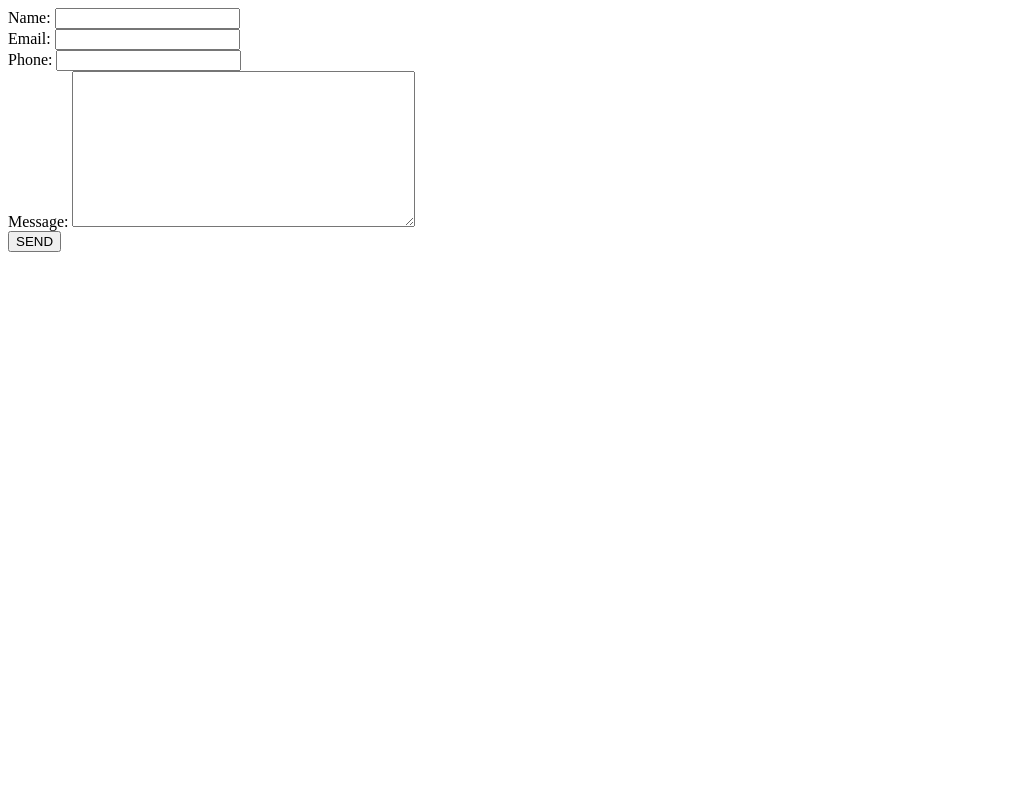
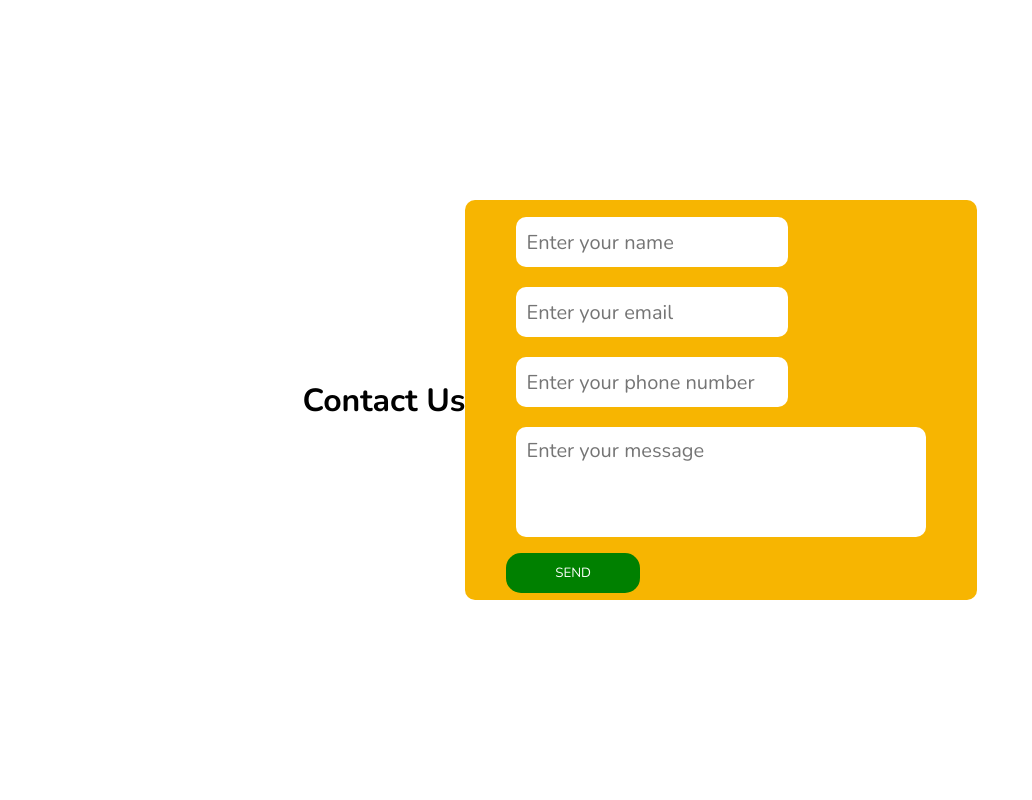
Before and after one commit to aniketjdv/contact_form, a Django app: page /contactform/ in a window 1280 px wide. Shown: the whole page, without its empty margins (0-1032 px from the left). Run offline with Django 5.2, Linux system fonts and the light colour scheme.

Commit message:
basic css work done

```diff
--- a/contact/api/models.py
+++ b/contact/api/models.py
@@ -1,5 +1,5 @@
 from django.db import models
-
+from django.utils import timezone
 # Create your models here.
 class Contact_Enquriy(models.Model):
     en_id=models.AutoField(primary_key=True)
@@ -7,3 +7,7 @@ class Contact_Enquriy(models.Model):
     email=models.CharField(max_length=50)
     phone=models.CharField(max_length=15)
     message=models.TextField()
+    date_added = models.DateTimeField(default=timezone.now)
+
+    def __str__(self) :
+        return self.name
--- a/contact/contact/settings.py
+++ b/contact/contact/settings.py
@@ -109,7 +109,7 @@ AUTH_PASSWORD_VALIDATORS = [
 
 LANGUAGE_CODE = 'en-us'
 
-TIME_ZONE = 'UTC'
+TIME_ZONE = 'Asia/Kolkata'
 
 USE_I18N = True
 
--- a/contact/contactform/admin.py
+++ b/contact/contactform/admin.py
@@ -2,4 +2,7 @@ from django.contrib import admin
 from api.models import Contact_Enquriy
 # Register your models here.
 
-admin.site.register(Contact_Enquriy)
+class ContactAdmin(admin.ModelAdmin):
+    list_display=['name','email','phone']
+
+admin.site.register(Contact_Enquriy,ContactAdmin)
--- a/contact/contactform/forms.py
+++ b/contact/contactform/forms.py
@@ -2,10 +2,19 @@ from django import forms
 from api.models import Contact_Enquriy
 
 class ContactForm(forms.ModelForm):
-    # name=forms.CharField(label="enter your name",max_length=50)
-    # email=forms.CharField(label="enter your Email",max_length=50)
-    # phone=forms.CharField(label="Enter your Phone no",max_length=15)
-    # message=forms.CharField(max_length=200)
     class Meta:
         model=Contact_Enquriy
-        fields='__all__'
+        fields=['name','email','phone','message']
+        widgets={
+            'name': forms.TextInput(attrs={'placeholder': 'Enter your name', 'class': 'form-control', 'aria-label': 'Name'}),
+            'email': forms.EmailInput(attrs={'placeholder': 'Enter your email', 'class': 'form-control', 'aria-label': 'Email'}),
+            'phone': forms.TextInput(attrs={'placeholder': 'Enter your phone number', 'class': 'form-control', 'aria-label': 'Phone'}),
+            'message': forms.Textarea(attrs={'placeholder': 'Enter your message', 'class': 'form-control', 'aria-label': 'Message'}),
+            }
+
+
+# class ContactForm(forms.Form):
+#     name=forms.CharField(label="Enter your name",max_length=50,help_text="Name")
+#     email=forms.CharField(label="Enter your Email",max_length=50)
+#     phone=forms.CharField(label="Enter your Phone no",max_length=15)
+#     message=forms.Textarea()
--- /dev/null
+++ b/contact/contactform/static/css/style.css
@@ -0,0 +1,68 @@
+*{
+    margin: 0;
+    padding: 0;
+    font-family: "Nunito", system-ui;
+}
+body{
+    background-color: slategray;
+}
+
+.form_container form div label{
+    display: none;
+}
+.form_container form div input{
+    height: 50px;
+    font-size: 20px;
+    margin: 10px;
+    border-radius: 10px;
+    border: none;
+    padding-left: 10px;
+}
+
+.form_container form div input::placeholder{
+    text-align: left;
+}
+
+.container{
+    display: flex;
+    background-color: rgb(255, 255, 255);
+    align-items: center;
+    justify-content: center;
+    height: 100vh;
+    width: 100vw;
+}
+
+.form_container{
+    display: flex;
+    background-color: rgb(247, 181, 1);
+    width: 40vw;
+    align-items: center;
+    justify-content: center;
+    height: 400px;
+    border-radius: 10px;
+    color: white;
+}
+
+
+
+
+#id_message{
+    width: 400px;
+    resize: none;
+    height: 100px;
+    margin: 10px;
+    border-radius: 10px;
+    border: none;
+    padding: 10px 0 0 10px;
+    font-size: 20px;
+
+}
+
+.submit-btn{
+    background-color: green;
+    border: none;
+    border-radius: 15px;
+    height: 3em;
+    width: 10em;
+    color: white;
+}
--- a/contact/contactform/templates/contact.html
+++ b/contact/contactform/templates/contact.html
@@ -1,15 +1,39 @@
+{% load static %}
 <!DOCTYPE html>
 <html lang="en">
 <head>
     <meta charset="UTF-8">
     <meta name="viewport" content="width=device-width, initial-scale=1.0">
     <title>Contact</title>
+    <link rel="stylesheet" href="{% static 'css/style.css' %}">
+    <link rel="preconnect" href="https://fonts.googleapis.com">
+<link rel="preconnect" href="https://fonts.gstatic.com" crossorigin>
+<link href="https://fonts.googleapis.com/css2?family=Nunito:ital,wght@0,200..1000;1,200..1000&display=swap" rel="stylesheet">
+<script>
+        document.addEventListener("DOMContentLoaded", function() {
+            // Select the form
+            var form = document.querySelector("form");
+
+            // Clear all text inputs and textareas
+            if (form) {
+                form.reset(); // Reset the form fields
+            }
+        });
+    </script>
+
 </head>
 <body>
-    <form method="POST">
-    {% csrf_token %}
-    {{form}}
-    <button type="Submit">SEND</button>
-    </form>
+    <div class="container">
+        <div class="text-section">
+        <h1>Contact Us</h1>
+        </div>
+        <div class="form_container">
+            <form method="POST">
+            {% csrf_token %}
+            {{form}}
+            <button type="Submit" class="submit-btn">SEND</button>
+            </form>
+        </div>
+    </div>
 </body>
 </html>
--- a/contact/contactform/urls.py
+++ b/contact/contactform/urls.py
@@ -2,4 +2,5 @@ from django.urls import path
 from . import views
 urlpatterns = [
     path('', views.contact_form,name='contact_form'),
+    path('success/',views.success,name="success")
 ]
--- a/contact/contactform/views.py
+++ b/contact/contactform/views.py
@@ -13,3 +13,6 @@ def contact_form(request):
     else:
         form=ContactForm()
     return render(request,'contact.html',{'form':form})
+
+def success(request):
+    return render(request,'success.html')
```
Also changed, not shown: contact/contactform/templates/success.html (+19 -0 lines), contact/api/migrations/0002_contact_enquriy_date_added.py (added), contact/db.sqlite3.
